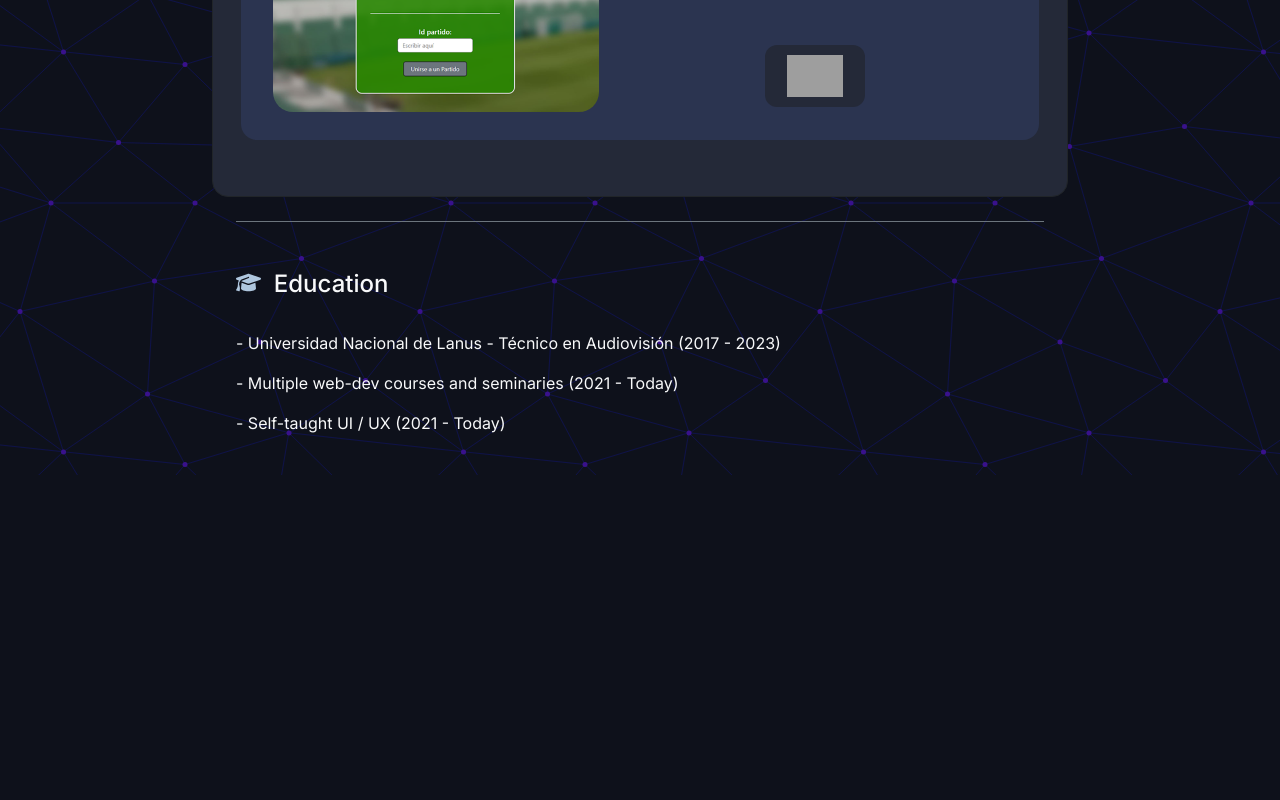
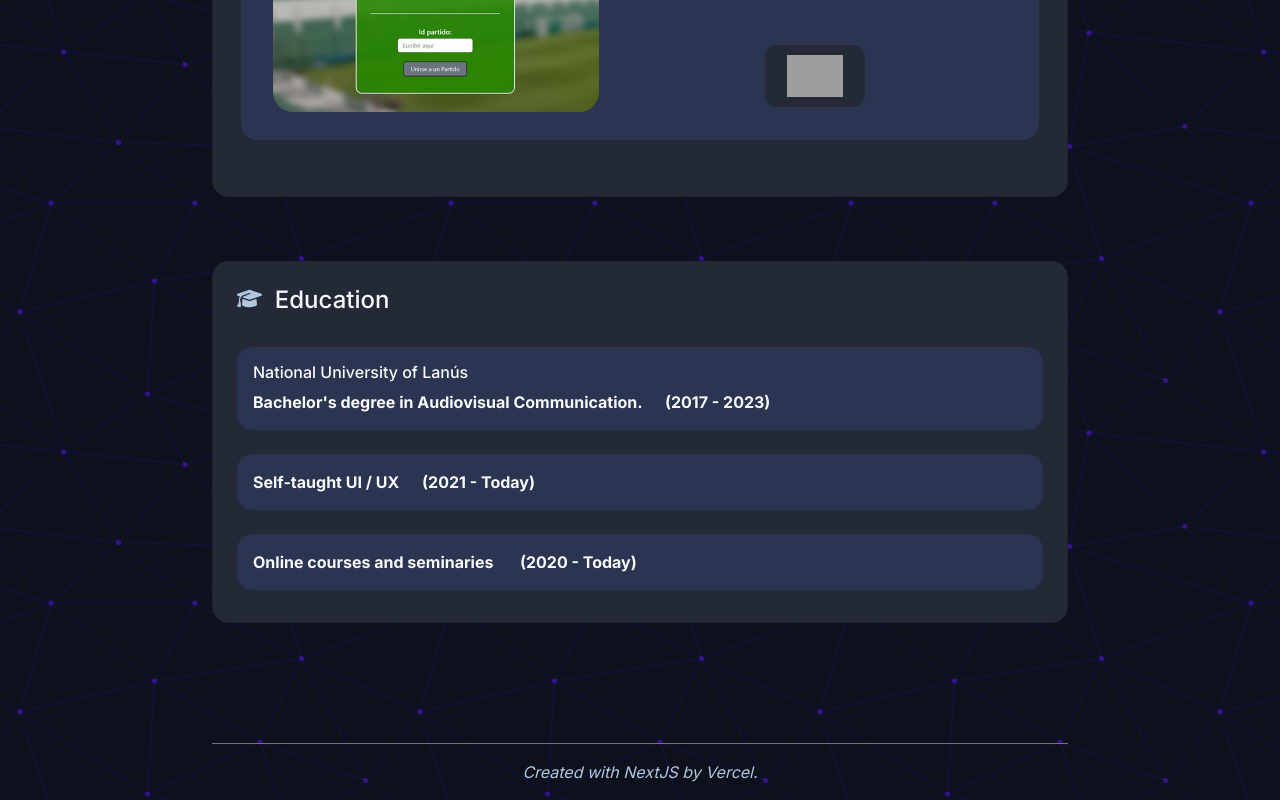
Before and after one commit to tobsailbot/portfolio-projects, a Next.js app: page / in a window 1280 px wide. Shown: the part 1588-2388 px from the top of the page. Before the commit the page ends 2063 px from the top, so only its background shows below. Built offline with nearby package versions, Linux system fonts and the light colour scheme; grey boxes are pictures that could not be loaded.

Commit message:
education div restore

```diff
--- a/src/app/page.tsx
+++ b/src/app/page.tsx
@@ -223,33 +223,61 @@ export default function Home() {
       </div>
 
       <br />
-      <div className="mx-4 border-top border-secondary"></div>
+      <br />
+
+      <div className="rounded-card container-sm mt-3 p-2 border  border-dark rounded-4">
+
+        <div className="mx-3">
+          { isEng ? (
+              <h4 className='mt-3'><FontAwesomeIcon className='align-top py-0' style={iconSize} icon={faGraduationCap} />
+              &nbsp; Education
+              </h4>
+            ):
+            (
+              <h4 className='mt-3'><FontAwesomeIcon className='align-top py-0' style={iconSize} icon={faGraduationCap} />
+              &nbsp; Educación
+              </h4>
+            )
+          }
+
+          <br />
+          <div className="proj-card p-3 rounded-4 ">
+            <h6>
+              National University of Lanús
+            </h6>
+            <b>
+              Bachelor's degree in Audiovisual Communication. &nbsp;&nbsp;&nbsp;&nbsp; (2017 - 2023)
+            </b>
+          </div>
+
+          <br />
+
+          <div className="proj-card p-3 rounded-4 ">
+            <b>
+              Self-taught UI / UX  &nbsp;&nbsp;&nbsp;&nbsp; (2021 - Today)
+            </b>
+          </div>
+
+          <br />
+
+          <div className="proj-card p-3 rounded-4 ">
+            <b>
+              Online courses and seminaries &nbsp;&nbsp;&nbsp;&nbsp;&nbsp; (2020 - Today)
+            </b>
+          </div>
+          <br />
+        </div>
+      </div>
+
+      <br />
+      <br />
+      <br />
       <br />
       <br />
 
-      <div className="mx-4">
-
-        <h4><FontAwesomeIcon className='align-top py-0' style={iconSize} icon={faGraduationCap} /> &nbsp;Education</h4>
-        <br />
-        <p>
-          - Universidad Nacional de Lanus
-          - Técnico en Audiovisión (2017 - 2023)
-        </p>
-
-        <p>
-          - Multiple web-dev courses and seminaries (2021 - Today)
-        </p>
-
-        <p>
-          - Self-taught UI / UX (2021 - Today)
-        </p>
-
+      <div className='text-center border-top border-secondary py-3 about'>
+        <i>Created with NextJS by Vercel.</i>
       </div>
-
-
-
-
-      <br />
 
 
 
```
